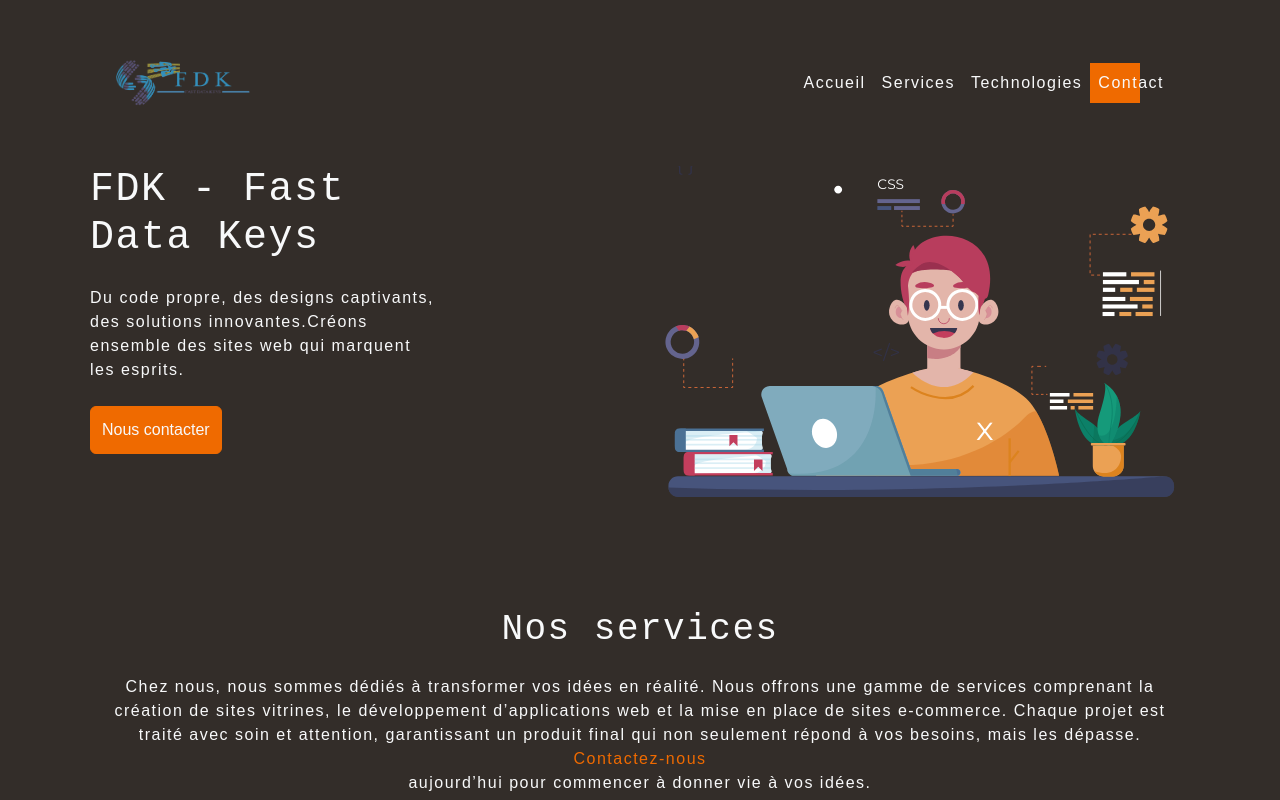
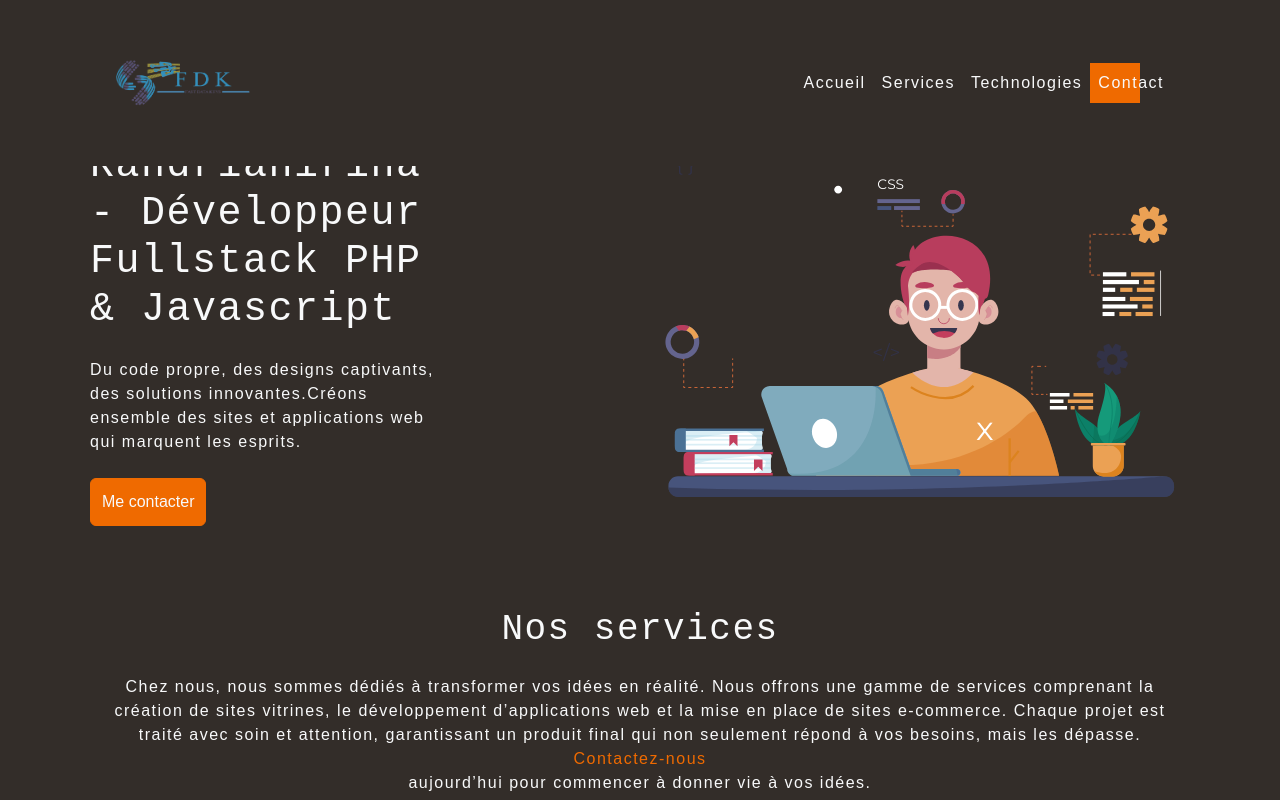
Before and after one commit to MaheryRandrianirina/next-fdk-portfolio, a Next.js app: page / in a window 1280 px wide. Shown: the top 800 px of the page. Built offline with nearby package versions, Linux system fonts and the light colour scheme.

Commit message:
Chore: modify banner description

```diff
--- a/components/sections/banner.tsx
+++ b/components/sections/banner.tsx
@@ -7,13 +7,13 @@ export const Banner = forwardRef((props, ref: LegacyRef<HTMLElement>)=>{
     return <section ref={ref} id="banner" className="bg-dark d-md-flex justify-content-between align-items-center" style={{marginBottom: "48px", paddingTop: "60px"}}>
         <div className="ms-2">
             <div style={{width: "350px"}} className="mx-sm-auto my-sm-0 intro">
-                <h1 className="text-light" style={{marginBottom: "24px"}}>FDK - Fast Data Keys</h1>
+                <h1 className="text-light" style={{marginBottom: "24px"}}>Mahery Randrianirina - Développeur Fullstack PHP & Javascript</h1>
                 <p className="text-light" style={{marginBottom: "24px"}}>
                     Du code propre, des designs captivants, des solutions innovantes.
-                    <span className="text-bold">Créons ensemble des sites web qui marquent les esprits.</span>
+                    <span className="text-bold">Créons ensemble des sites et applications web qui marquent les esprits.</span>
                 </p>
                 <PrimaryButton className="cta">
-                    <a href="#contact" className="text-light text-decoration-none">Nous contacter</a>
+                    <a href="#contact" className="text-light text-decoration-none">Me contacter</a>
                 </PrimaryButton>
             </div>
         </div>
```
